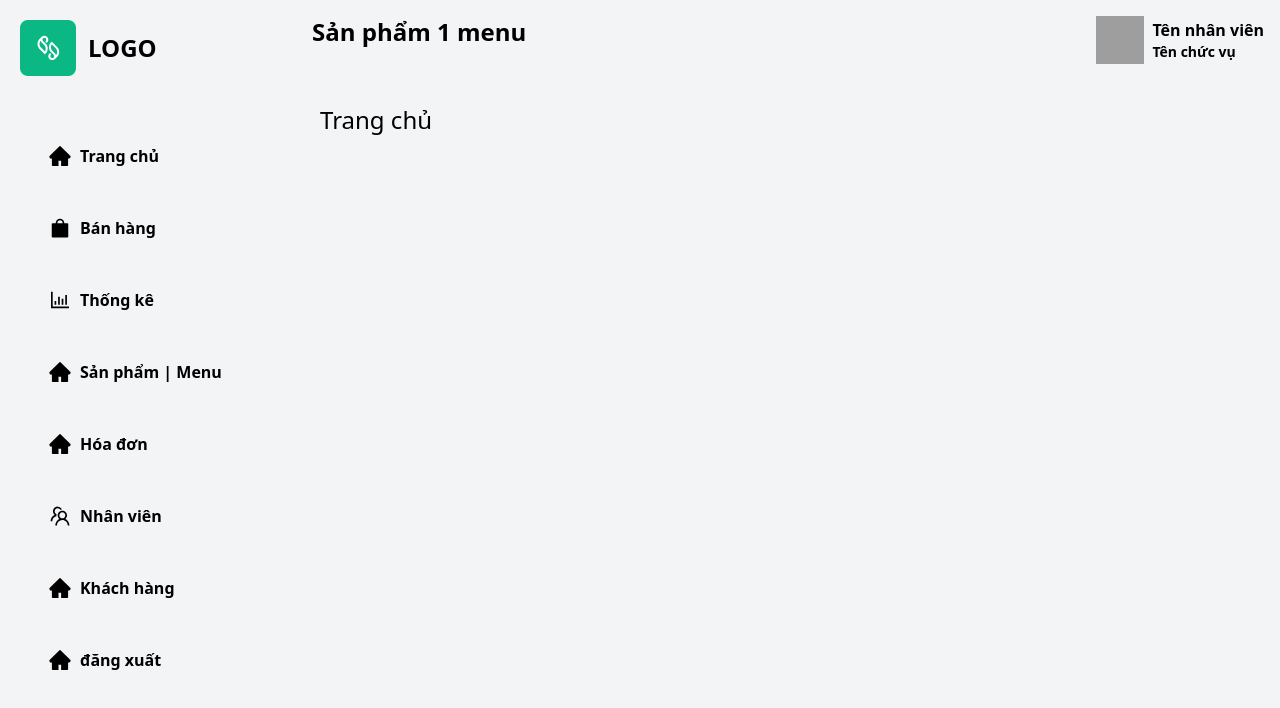
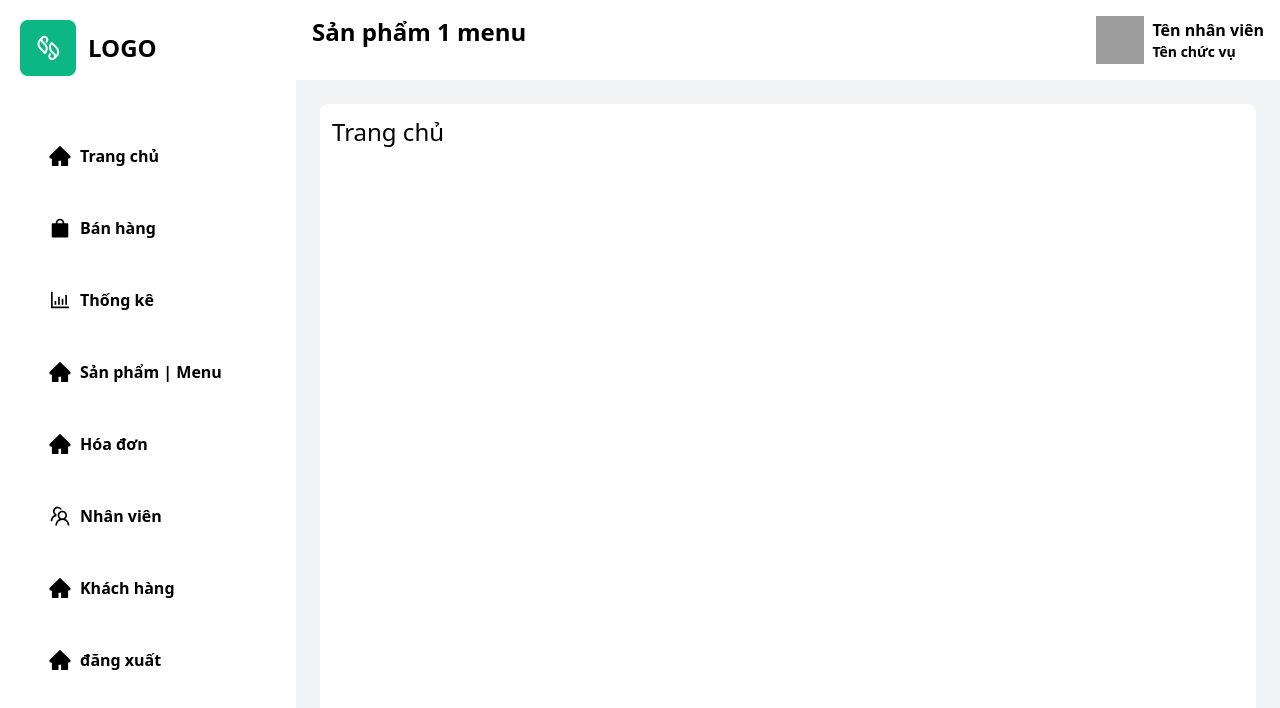
Before and after one commit to Han2412/Frontend-QLDAPM, a React (Vite) app: page / in a window 1280 px wide. Shown: the top 708 px of the page. Built offline with nearby package versions, Linux system fonts and the light colour scheme; grey boxes are pictures that could not be loaded.

Commit message:
feat: update ui product

```diff
--- a/src/components/Layouts/Header.jsx
+++ b/src/components/Layouts/Header.jsx
@@ -2,7 +2,7 @@
 
 export default function Header () {
     return (
-        <div className="h-20 flex justify-between p-4">
+        <div className="h-20 flex justify-between p-4 bg-white">
             <h1 className="text-2xl font-semibold">Sản phẩm 1 menu</h1>
 
             <div className="flex items-center gap-2">
--- a/src/components/Layouts/Sidebar.jsx
+++ b/src/components/Layouts/Sidebar.jsx
@@ -7,7 +7,7 @@
 } from "react-icons/ai";
 export default function Sidebar() {
   return (
-    <aside className="w-74 flex flex-col ">
+    <aside className="w-74 flex flex-col bg-white">
       <div className="flex justify-start items-center p-5 gap-3">
         <img src={logo}></img>
         <h1 className="text-2xl font-bold">LOGO</h1>
--- a/src/pages/Dashboard/Home.jsx
+++ b/src/pages/Dashboard/Home.jsx
@@ -1,15 +1,9 @@
 export default function Home() {
-    return (
-
-        <div className="flex ">
-            <aside>
-
-            </aside>
-            <div>
-                <h1 className="text-2xl "> Trang chủ </h1>
-            </div>
-        </div>
-
-
-    )
+  return (
+    <div className="flex bg-white h-full w-full rounded-lg ">
+      <div className="p-3">
+        <h1 className="text-2xl "> Trang chủ </h1>
+      </div>
+    </div>
+  );
 }
--- /dev/null
+++ b/src/pages/product/Productlist.jsx
@@ -0,0 +1,5 @@
+export default function Productlist () {
+    return (
+        <div></div>
+    )
+}
```
